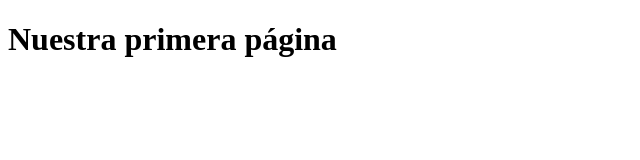
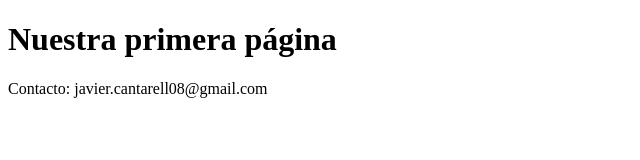
Before and after one commit to SrPantufla/taller-git-dam2, a plain HTML site: page index.html in a window 1280 px wide. Shown: the whole page, without its empty margins (0-640 px from the left). Drawn offline with Linux system fonts and the light colour scheme.

Commit message:
Añade sección de contacto

```diff
--- a/index.html
+++ b/index.html
@@ -6,5 +6,6 @@
 	</head>
 	<body>
 		<h1>Nuestra primera página</h1>
+		<p>Contacto: javier.cantarell08@gmail.com</p>
 	</body>
 </html>
```
